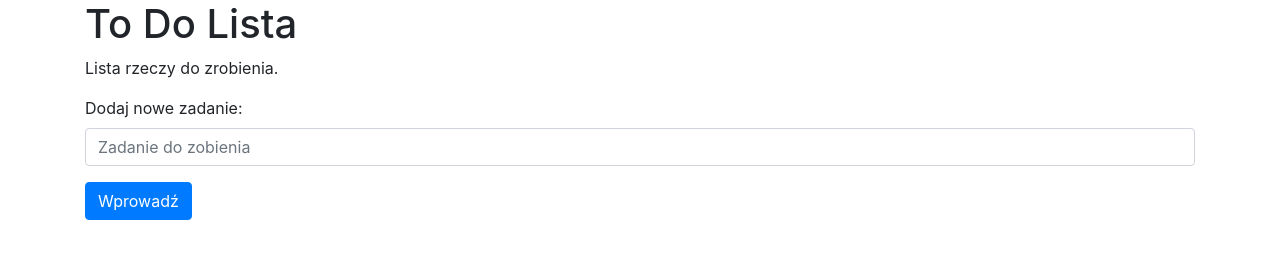
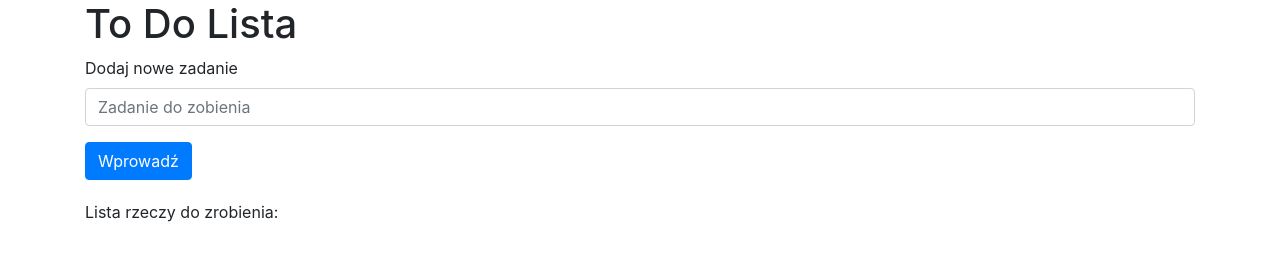
Before and after one commit to katarzynaizak/filmleb, a plain HTML site: page zadania-domowe/to-do-lista/index.html in a window 1280 px wide. Drawn offline with nearby package versions, Linux system fonts and the light colour scheme.

Commit message:
dodana lekka przerwa

```diff
--- /dev/null
+++ b/zadania-domowe/to-do-lista/css/style.css
@@ -0,0 +1,4 @@
+p {
+    margin-top: 20px;
+    margin-bottom: 10px;
+}
--- a/zadania-domowe/to-do-lista/index.html
+++ b/zadania-domowe/to-do-lista/index.html
@@ -9,6 +9,7 @@
     <!-- Bootstrap CSS -->
     <link rel="stylesheet" href="https://stackpath.bootstrapcdn.com/bootstrap/4.1.3/css/bootstrap.min.css" integrity="sha384-MCw98/SFnGE8fJT3GXwEOngsV7Zt27NXFoaoApmYm81iuXoPkFOJwJ8ERdknLPMO"
         crossorigin="anonymous">
+    <link rel="stylesheet" href="css/style.css">
 
     <title>To Do Lista</title>
 </head>
@@ -18,19 +19,19 @@
         <div class="row">
             <div class="col-12">
                 <h1>To Do Lista</h1>
-                <p>Lista rzeczy do zrobienia.</p>
 
                 <form>
                     <div class="form-group">
-                        <label for="toDoInput">Dodaj nowe zadanie:</label>
+                        <label for="toDoInput">Dodaj nowe zadanie</label>
                         <input type="text" class="form-control" id="toDoInput" placeholder="Zadanie do zobienia">
                     </div>
                 </form>
                 <button type="submit" id="add" class="btn btn-primary">Wprowadź</button>
+
+                <p>Lista rzeczy do zrobienia:</p>
+
                 <div>
-                    <ul>
-
-                    </ul>
+                    <ul></ul>
                 </div>
             </div>
         </div>
```
